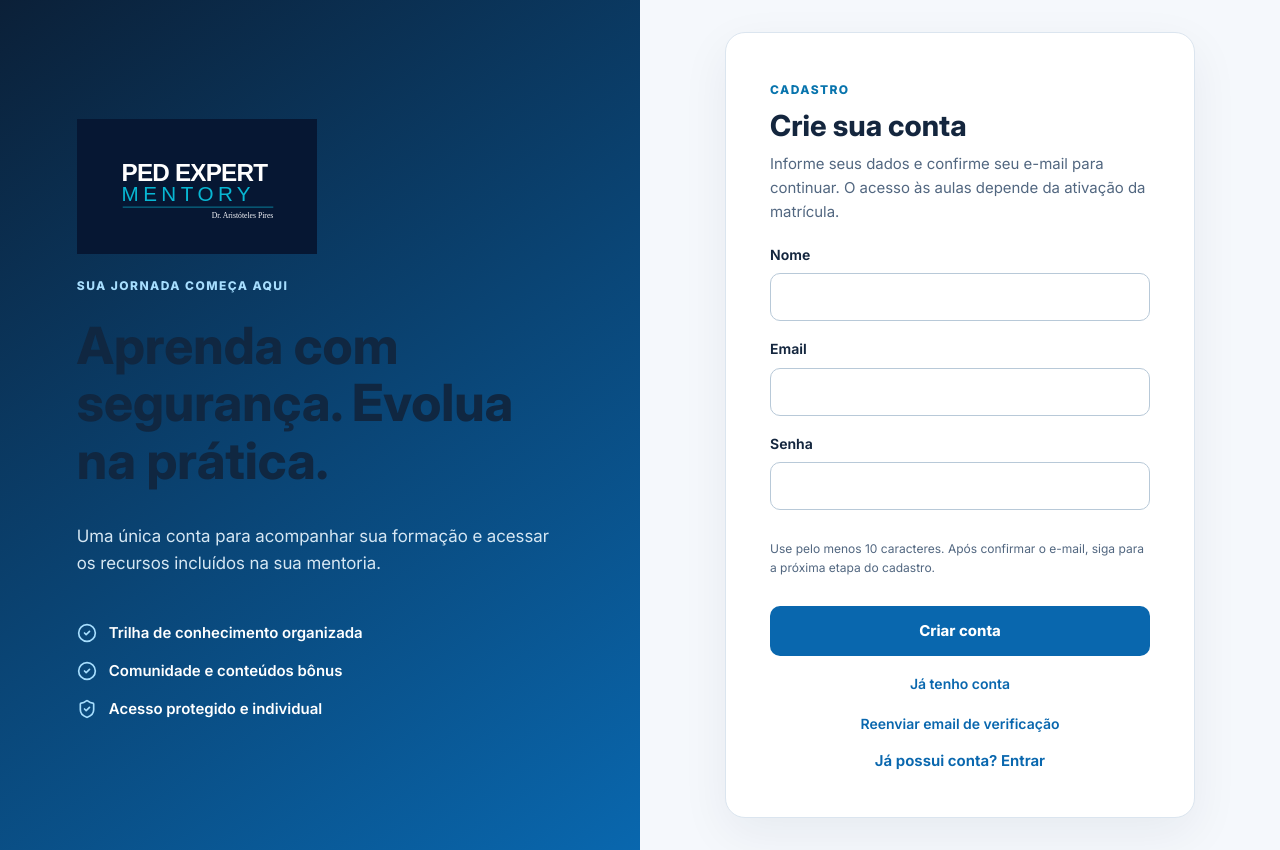
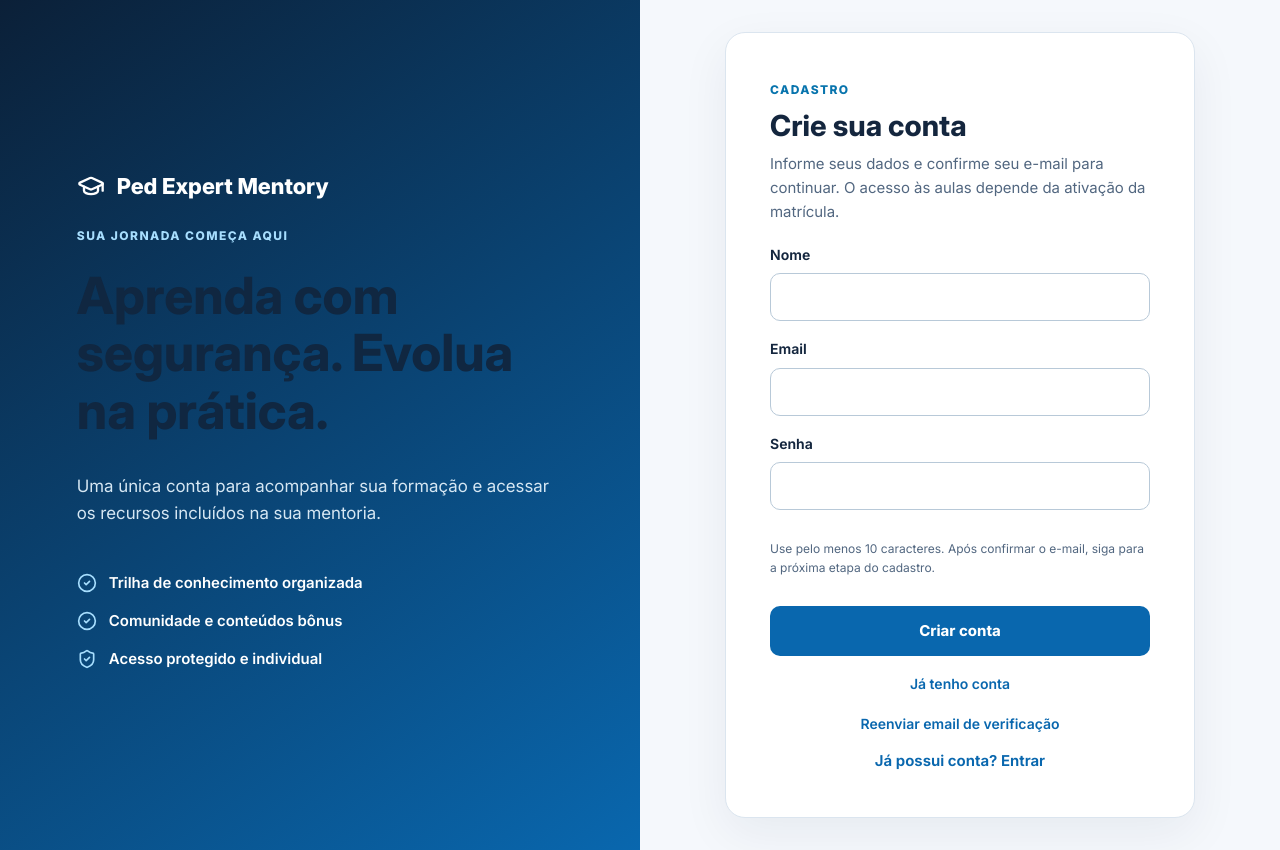
Before and after one commit to g4trader/iatron_calculator, a Next.js app in the folder frontend/: page /mentory/register in a window 1280 px wide. Built offline with nearby package versions, Linux system fonts and the light colour scheme; no server answers; the database is empty.

Commit message:
Revert SVG logo implementation and restore previous Mentory branding

```diff
--- a/frontend/app/mentory/register/page.tsx
+++ b/frontend/app/mentory/register/page.tsx
@@ -8,7 +8,7 @@ export default async function MentoryRegister(){
   if(await getCurrentUser())redirect('/mentory/aprender');
   return <main className="mentory-auth-page">
     <section className="mentory-auth-intro">
-      <Link href="/mentory" className="mentory-auth-brand"><img src="/images/ped-expert-mentory-logo.svg" alt="Ped Expert Mentory — Dr. Aristóteles Pires" style={{width:240,maxWidth:"100%",height:"auto"}}/></Link>
+      <Link href="/mentory" className="mentory-auth-brand"><GraduationCap size={28}/> Ped Expert Mentory</Link>
       <span className="mentory-auth-eyebrow">SUA JORNADA COMEÇA AQUI</span>
       <h1>Aprenda com segurança. Evolua na prática.</h1>
       <p>Uma única conta para acompanhar sua formação e acessar os recursos incluídos na sua mentoria.</p>
```
